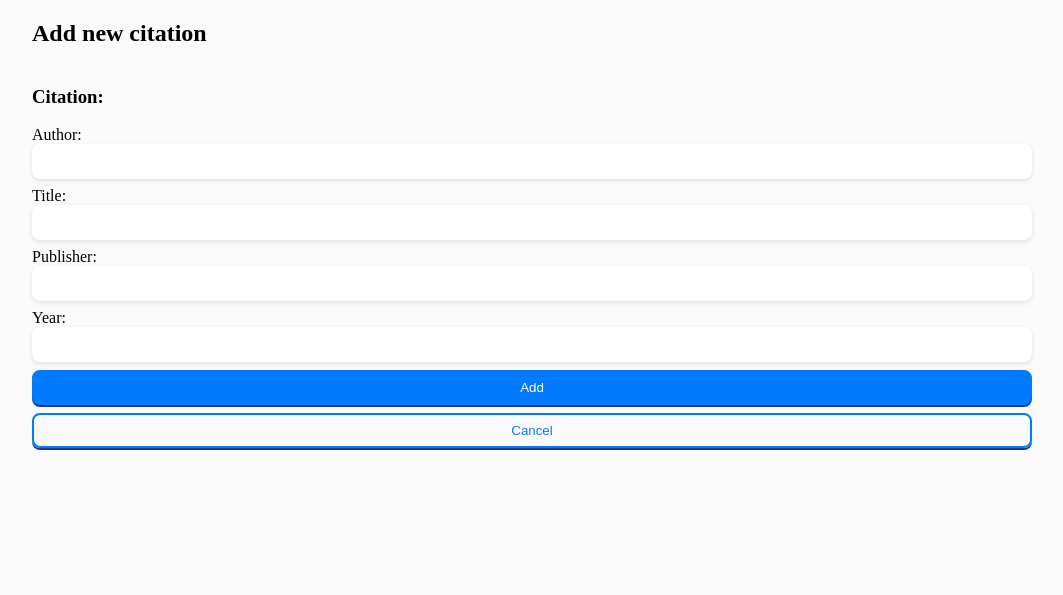
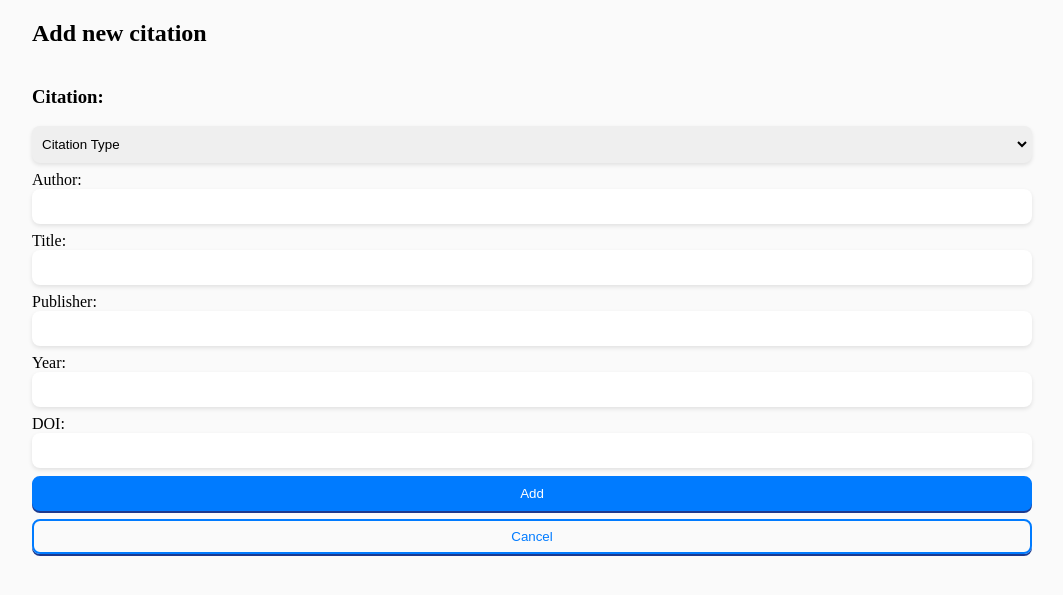
Before and after one commit to aarnif/ohtu-miniprojekti, a Flask app: page /new_citation in a window 1280 px wide. Shown: the top 595 px of the page, without its empty margins (108-1171 px from the left). Run offline with Flask 3, Linux system fonts and the light colour scheme.

Commit message:
Implement citation type and DOI to new citation creation

```diff
--- a/src/app.py
+++ b/src/app.py
@@ -14,7 +14,6 @@ def index():
     return render_template("index.html", citations=citations, query=query, sort=sort)
 
 
-
 @app.route("/new_citation")
 def new_citation():
     return render_template("new_citation.html")
@@ -22,14 +21,16 @@ def new_citation():
 
 @app.route("/create_citation", methods=["POST"])
 def citation_creation():
+    citation_type = request.form.get("citation_type")
     author = request.form.get("author")
     title = request.form.get("title")
     publisher = request.form.get("publisher")
     year = request.form.get("year")
+    doi = request.form.get("doi")
 
     try:
-        validate_citation(title, author, publisher, year)
-        create_citation(title, author, publisher, year)
+        validate_citation(title, author, publisher, year, citation_type)
+        create_citation(title, author, publisher, year, citation_type, doi)
         return redirect("/")
     except UserInputError as error:
         flash(str(error))
--- a/src/templates/new_citation.html
+++ b/src/templates/new_citation.html
@@ -5,12 +5,30 @@ block page_title %} Add new citation {% endblock %} {% block body %}
   <h3>Citation:</h3>
 
   <div class="form-items">
+    <select name="citation_type" id="citation_type">
+      <option value="">Citation Type</option>
+      <option value="article">Article</option>
+      <option value="book">Book</option>
+      <option value="booklet">Booklet</option>
+      <option value="conference">Conference</option>
+      <option value="inbook">Inbook</option>
+      <option value="incollection">Incollection</option>
+      <option value="inproceedings">Inproceedings</option>
+      <option value="manual">Manual</option>
+      <option value="mastersthesis">Masters Thesis</option>
+      <option value="misc">Misc</option>
+      <option value="phdthesis">PhD Thesis</option>
+      <option value="proceedings">Proceedings</option>
+      <option value="techreport">Tech Report</option>
+      <option value="unpublished">Unpublished</option>
+    </select>
     <label for="author">Author: <input type="text" name="author" /></label>
     <label for="title">Title: <input type="text" name="title" /></label>
     <label for="publisher"
       >Publisher: <input type="text" name="publisher"
     /></label>
     <label for="year">Year: <input type="text" name="year" /></label>
+    <label for="doi"> DOI: <input id="doi" type="text" name="doi" /> </label>
 
     <button id="add_citation_button" class="primary" type="submit">Add</button>
 
--- a/src/util.py
+++ b/src/util.py
@@ -2,7 +2,10 @@ class UserInputError(Exception):
     pass
 
 
-def validate_citation(title, author, publisher, year):
+def validate_citation(title, author, publisher, year, citation_type):
+    if not citation_type or citation_type == "":
+        raise UserInputError("Citation type is required")
+
     if len(title) < 3 or len(title) > 100:
         raise UserInputError("Title length must be between 3 and 100")
 
```
Also changed, not shown: 1 other file.
